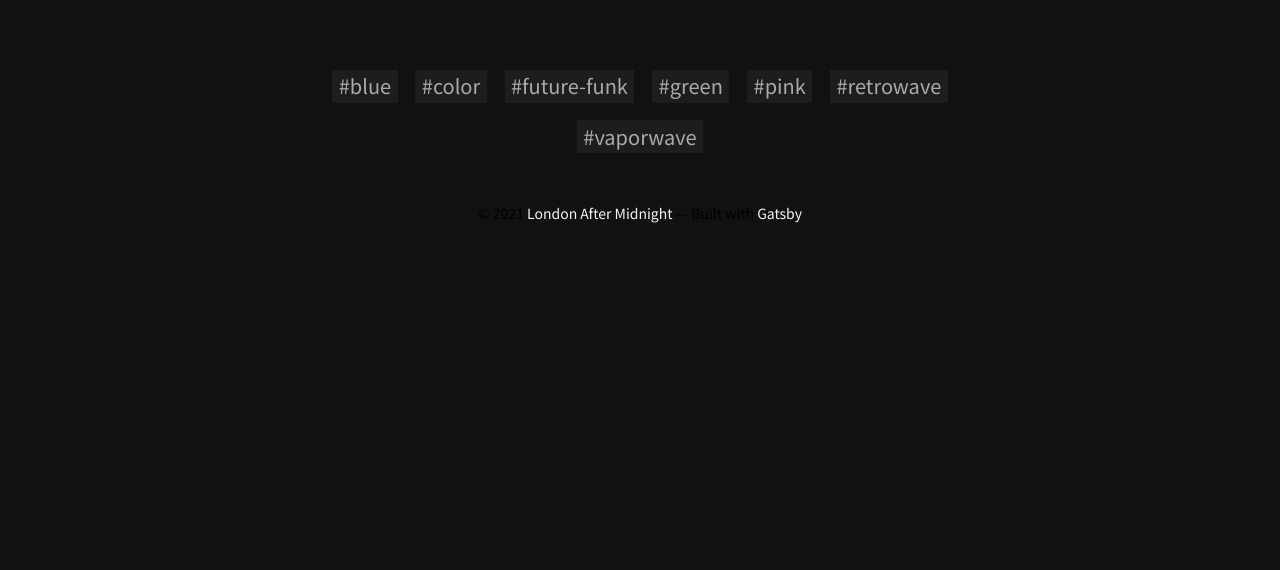
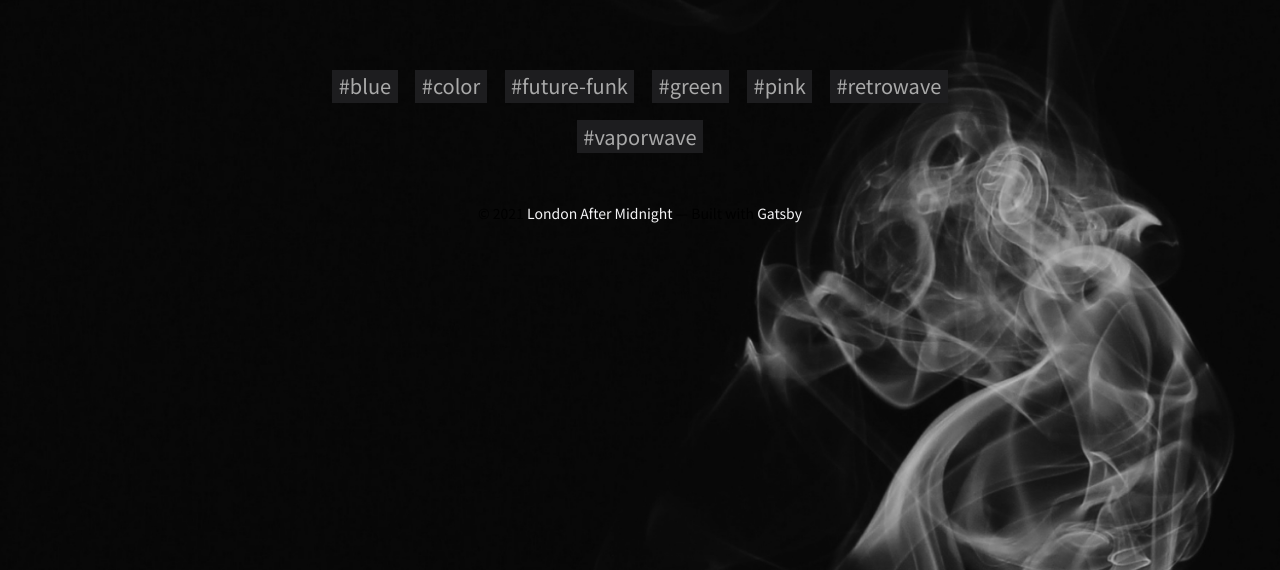
Before and after one commit to chaya-tan/kremedev-v2, a Gatsby site: page /tags in a window 1280 px wide. Shown: the part 230-800 px from the top of the page. Built offline with nearby package versions, Linux system fonts and the light colour scheme; Gatsby itself is replaced by a stand-in of ours; a web font is replaced by a local one.

Commit message:
added background image

```diff
--- a/src/utils/css/screen.css
+++ b/src/utils/css/screen.css
@@ -26,7 +26,11 @@
 body {
   /* font-family: 'Muli', sans-serif; */
   font-family: var(--font-sans-serif);
-  background: var(--color-bg);
+  /* background: var(--color-bg); */
+  background-image: url("/bg-mobile-4x.jpg");
+  background-size: cover;
+  background-repeat: no-repeat;
+  background-attachment: fixed;
   transition: background 0.3s ease-out;
   transition-delay: 0.25;
 }
```
Also changed, not shown: static/bg-mobile-4x.jpg (added), static/bg-mobile.jpg (added).
